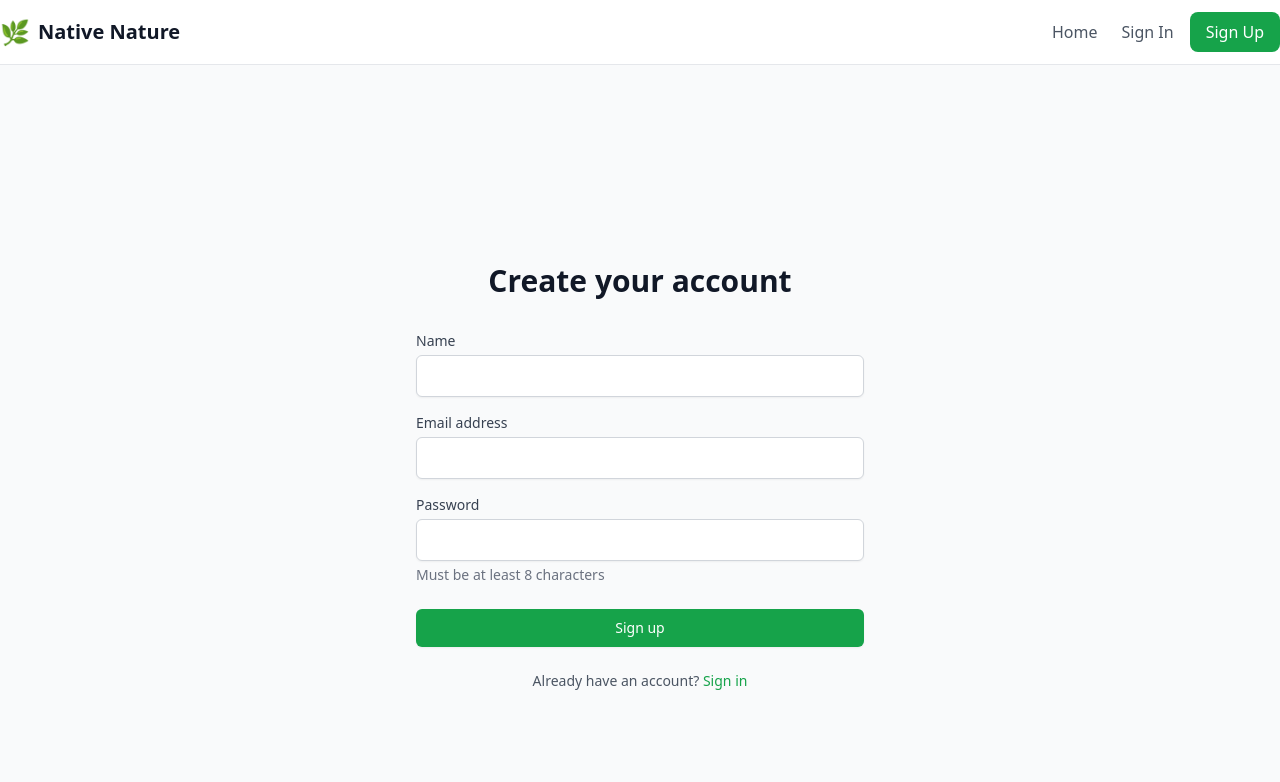
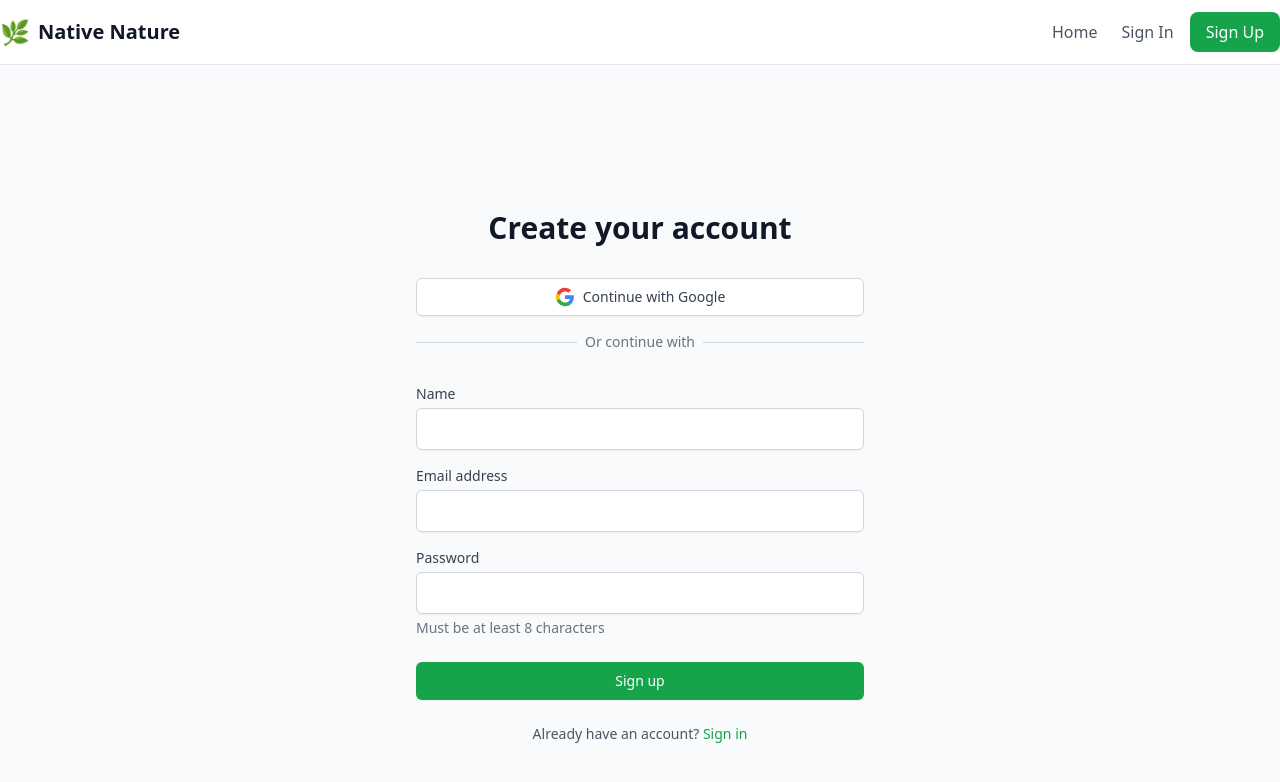
Before and after one commit to ryanwhetstone/native-nature, a Next.js app: page /auth/signup in a window 1280 px wide. Shown: the top 782 px of the page. Built offline with nearby package versions, Linux system fonts and the light colour scheme; no server answers.

Commit message:
Add Google OAuth to signup page and create auth error page

```diff
--- /dev/null
+++ b/app/auth/error/page.tsx
@@ -0,0 +1,51 @@
+"use client";
+
+import Link from "next/link";
+import { useSearchParams } from "next/navigation";
+
+export default function AuthErrorPage() {
+  const searchParams = useSearchParams();
+  const error = searchParams.get("error");
+
+  const errorMessages: Record<string, string> = {
+    Configuration: "There is a problem with the server configuration. Please contact support.",
+    AccessDenied: "You do not have permission to sign in.",
+    Verification: "The verification token has expired or has already been used.",
+    Default: "An error occurred during authentication. Please try again.",
+  };
+
+  const errorMessage = error ? errorMessages[error] || errorMessages.Default : errorMessages.Default;
+
+  return (
+    <div className="min-h-screen flex items-center justify-center bg-gray-50 py-12 px-4 sm:px-6 lg:px-8">
+      <div className="max-w-md w-full space-y-8">
+        <div className="text-center">
+          <h2 className="mt-6 text-3xl font-extrabold text-gray-900">
+            Authentication Error
+          </h2>
+          <div className="mt-4 bg-red-50 border border-red-200 rounded-lg p-4">
+            <p className="text-red-800">{errorMessage}</p>
+            {error && (
+              <p className="text-sm text-red-600 mt-2">Error code: {error}</p>
+            )}
+          </div>
+        </div>
+
+        <div className="mt-8 space-y-4">
+          <Link
+            href="/auth/signin"
+            className="w-full flex justify-center py-2 px-4 border border-transparent rounded-md shadow-sm text-sm font-medium text-white bg-green-600 hover:bg-green-700 focus:outline-none focus:ring-2 focus:ring-offset-2 focus:ring-green-500"
+          >
+            Back to Sign In
+          </Link>
+          <Link
+            href="/"
+            className="w-full flex justify-center py-2 px-4 border border-gray-300 rounded-md shadow-sm text-sm font-medium text-gray-700 bg-white hover:bg-gray-50 focus:outline-none focus:ring-2 focus:ring-offset-2 focus:ring-green-500"
+          >
+            Go to Home
+          </Link>
+        </div>
+      </div>
+    </div>
+  );
+}
--- a/app/auth/signup/page.tsx
+++ b/app/auth/signup/page.tsx
@@ -3,6 +3,7 @@
 import { useState } from "react";
 import Link from "next/link";
 import { useRouter } from "next/navigation";
+import { signIn } from "next-auth/react";
 
 export default function SignUpPage() {
   const [name, setName] = useState("");
@@ -49,7 +50,44 @@
           </h2>
         </div>
 
-        <form onSubmit={handleSubmit} className="mt-8 space-y-6">
+        <div className="mt-8 space-y-4">
+          {/* OAuth Provider */}
+          <button
+            onClick={() => signIn("google", { callbackUrl: "/" })}
+            className="w-full flex items-center justify-center px-4 py-2 border border-gray-300 rounded-md shadow-sm bg-white text-sm font-medium text-gray-700 hover:bg-gray-50"
+          >
+            <svg className="w-5 h-5 mr-2" viewBox="0 0 24 24">
+              <path
+                fill="#4285F4"
+                d="M22.56 12.25c0-.78-.07-1.53-.2-2.25H12v4.26h5.92c-.26 1.37-1.04 2.53-2.21 3.31v2.77h3.57c2.08-1.92 3.28-4.74 3.28-8.09z"
+              />
+              <path
+                fill="#34A853"
+                d="M12 23c2.97 0 5.46-.98 7.28-2.66l-3.57-2.77c-.98.66-2.23 1.06-3.71 1.06-2.86 0-5.29-1.93-6.16-4.53H2.18v2.84C3.99 20.53 7.7 23 12 23z"
+              />
+              <path
+                fill="#FBBC05"
+                d="M5.84 14.09c-.22-.66-.35-1.36-.35-2.09s.13-1.43.35-2.09V7.07H2.18C1.43 8.55 1 10.22 1 12s.43 3.45 1.18 4.93l2.85-2.22.81-.62z"
+              />
+              <path
+                fill="#EA4335"
+                d="M12 5.38c1.62 0 3.06.56 4.21 1.64l3.15-3.15C17.45 2.09 14.97 1 12 1 7.7 1 3.99 3.47 2.18 7.07l3.66 2.84c.87-2.6 3.3-4.53 6.16-4.53z"
+              />
+            </svg>
+            Continue with Google
+          </button>
+
+          <div className="relative">
+            <div className="absolute inset-0 flex items-center">
+              <div className="w-full border-t border-gray-300" />
+            </div>
+            <div className="relative flex justify-center text-sm">
+              <span className="px-2 bg-gray-50 text-gray-500">Or continue with</span>
+            </div>
+          </div>
+        </div>
+
+        <form onSubmit={handleSubmit} className="space-y-6">
           {error && (
             <div className="bg-red-50 border border-red-200 text-red-600 px-4 py-3 rounded">
               {error}
```
